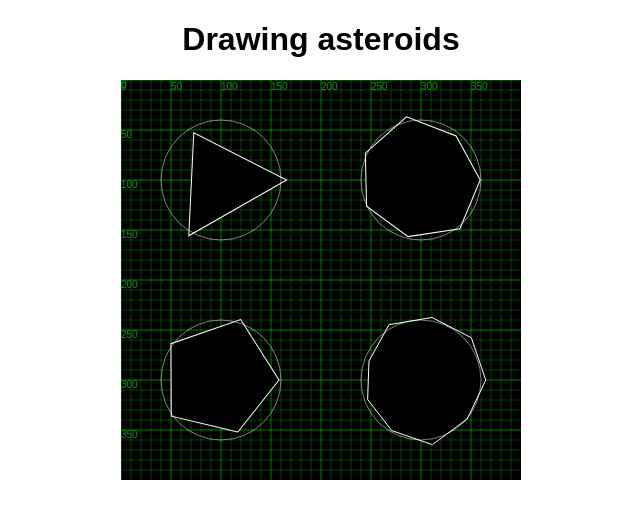
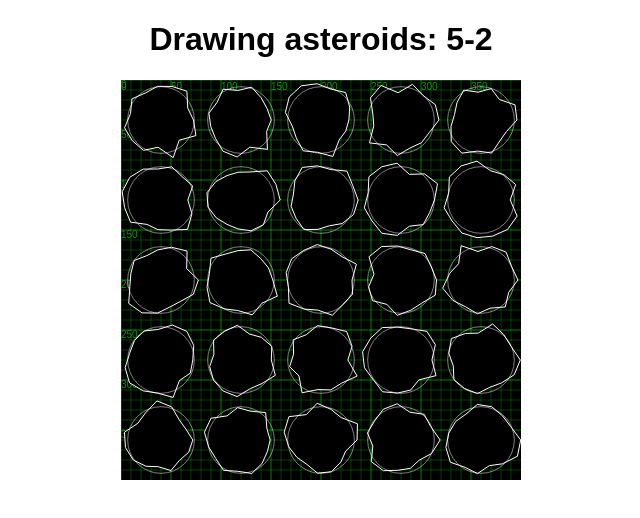
Before and after one commit to kdaisho/Asteroids, a plain HTML site: page exercise5/index5-1.html in a window 1280 px wide. Shown: the whole page, without its empty margins (319-959 px from the left). Drawn offline with Linux system fonts and the light colour scheme.

Commit message:
Adding multiple random asteroids

```diff
--- a/exercise5/index5-1.html
+++ b/exercise5/index5-1.html
@@ -12,20 +12,19 @@
 
 <body>
 
-    <h1>Drawing asteroids</h1>
+    <h1>Drawing asteroids: 5-2</h1>
     <canvas id="asteroids" width="400" height="400"></canvas>
 
     <script>
         const context = document.getElementById('asteroids').getContext('2d');
         drawGrid(context);
-        let segments = 1;
-        const noise = .2;
-        for (let x = .25; x < 1; x += .5) {
-            for (let y = .25; y < 1; y += .5) {
-                segments += 2;
+        let segments = 15;
+        const noise = .4;
+        for (let x = .1; x < 1; x += .2) {
+            for (let y = .1; y < 1; y += .2) {
                 context.save();
                 context.translate(context.canvas.width * x, context.canvas.height * y);
-                drawAsteroid(context, 60, segments, {guide: true, noise: noise});
+                drawAsteroid(context, context.canvas.width / 12, segments, {guide: true, noise: noise});
                 context.restore();
             }
         }
```
